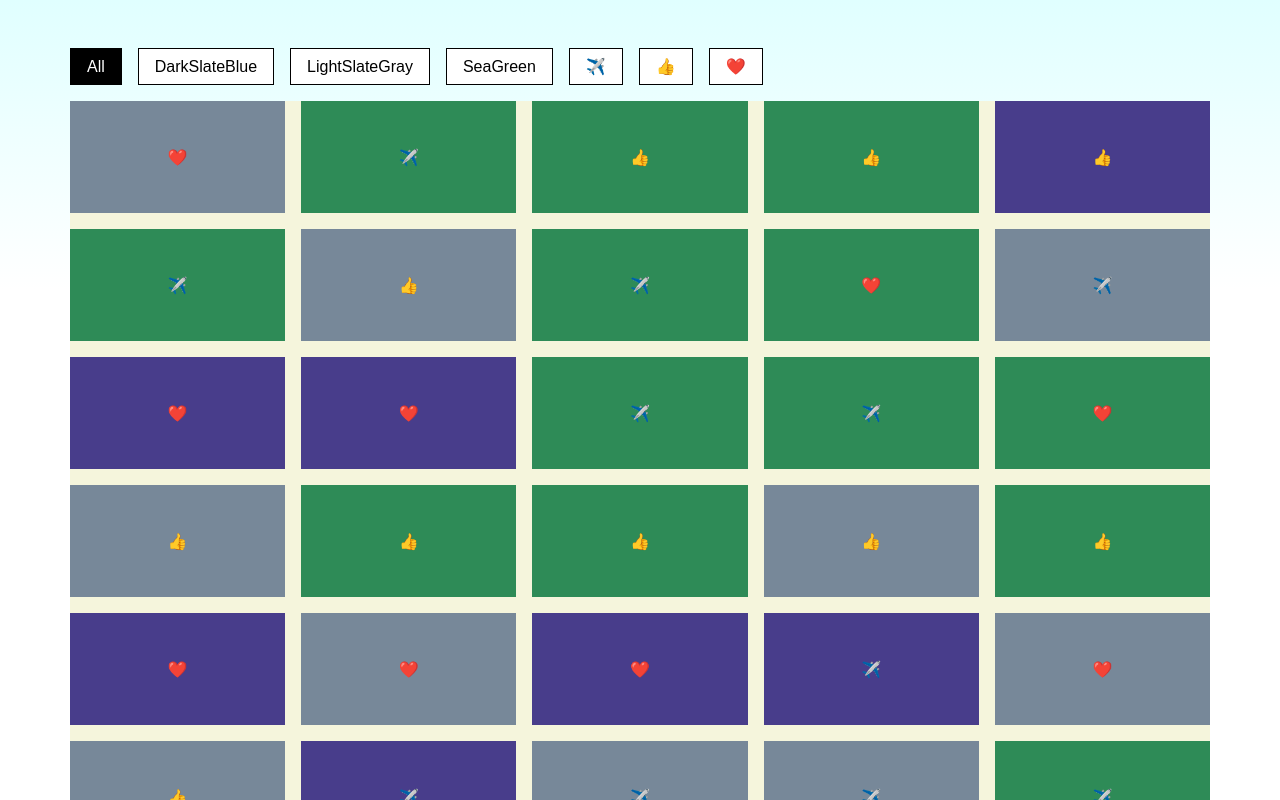
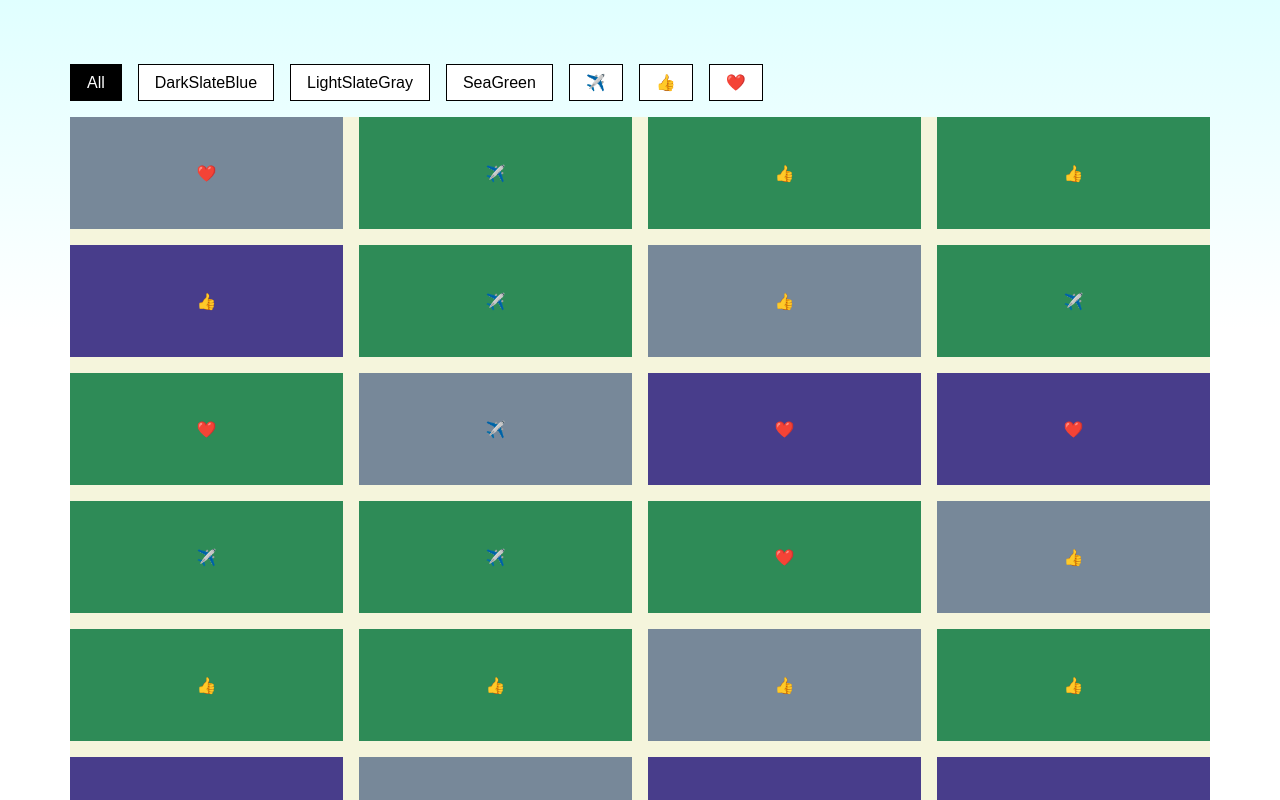
Before and after one commit to joshreisner/animated-container, a React (Create React App) app: page / in a window 1280 px wide. Shown: the top 800 px of the page. Built offline with nearby package versions, Linux system fonts and the light colour scheme.

Commit message:
now more generic "container"

```diff
--- a/package.json
+++ b/package.json
@@ -1,5 +1,5 @@
 {
-  "name": "animated-grid",
+  "name": "animated-container",
   "version": "0.1.0",
   "private": true,
   "dependencies": {
--- a/public/index.html
+++ b/public/index.html
@@ -11,7 +11,7 @@
     />
     <link rel="apple-touch-icon" href="%PUBLIC_URL%/logo192.png" />
     <link rel="manifest" href="%PUBLIC_URL%/manifest.json" />
-    <title>Animated Grid</title>
+    <title>Animated Container</title>
   </head>
   <body>
     <noscript>You need to enable JavaScript to run this app.</noscript>
--- a/src/AnimatedGrid.tsx
+++ b/src/AnimatedContainer.tsx
@@ -1,44 +1,40 @@
 import { CSSProperties, useEffect, useRef, useState } from "react";
+import { Property } from "csstype";
 
-export default function AnimatedGrid({
-  animationTime = 600,
-  gap = "1rem",
+export default function AnimatedContainer({
+  time = 600,
   children,
   style,
 }: {
-  animationTime?: number;
-  gap?: string;
+  time?: number;
   children: JSX.Element[];
   style?: CSSProperties;
 }) {
   const [buffer, setBuffer] = useState<{
     children: JSX.Element[];
-    gridStyle: CSSProperties;
+    height?: number;
     keys: string[];
+    shadowStyles: CSSProperties;
     status: "initializing" | "ready" | "changing" | "running";
     styles: { [key: string]: CSSProperties };
   }>({
     children: [],
-    gridStyle: {
-      ...grid,
-      ...style,
-      gap,
-    },
     keys: [],
+    shadowStyles: {},
     status: "initializing",
     styles: {},
   });
 
   //visible buffered children wrappers
-  const gridDivs = useRef<{ [key: string]: HTMLDivElement | null }>({});
+  const containerDivs = useRef<{ [key: string]: HTMLDivElement | null }>({});
 
-  //parent grid ref
-  const gridRef = useRef<HTMLDivElement | null>(null);
+  //parent container ref
+  const containerRef = useRef<HTMLDivElement | null>(null);
 
   //hidden unbuffered children wrappers
   const shadowDivs = useRef<{ [key: string]: HTMLDivElement | null }>({});
 
-  //"shadow" grid that transparently materializes when a change occurs
+  //"shadow" container that transparently materializes when a change occurs
   const shadowRef = useRef<HTMLDivElement | null>(null);
 
   //timer to run cleanup callback after animation finishes
@@ -58,7 +54,7 @@ export default function AnimatedGrid({
       removing: buffer.keys.filter((key) => !keys.includes(key)),
     };
 
-    //lookup object containing css for gridDivs
+    //lookup object containing css for containerDivs
     const styles: { [key: string]: CSSProperties } = {};
 
     if (buffer.status === "initializing") {
@@ -67,14 +63,14 @@ export default function AnimatedGrid({
     } else if (buffer.status === "ready") {
       //freeze parent style
       const { height, top, left } =
-        gridRef.current?.getBoundingClientRect() ?? {
+        containerRef.current?.getBoundingClientRect() ?? {
           left: 0,
           top: 0,
         };
 
       //freeze child styles
       buffer.keys.forEach((key) => {
-        const css = gridDivs.current[key]?.getBoundingClientRect();
+        const css = containerDivs.current[key]?.getBoundingClientRect();
         styles[key] = {
           height: css?.height,
           left: css ? css.left - left : undefined,
@@ -97,10 +93,22 @@ export default function AnimatedGrid({
         };
       });
 
+      let shadowStyles: CSSProperties = {
+        opacity: 0,
+        position: "absolute",
+        top: 0,
+        zIndex: -10,
+      };
+
+      if (containerRef.current) {
+        shadowStyles = { ...shadowStyles, ...getStyles(containerRef.current) };
+      }
+
       setBuffer({
         ...buffer,
         children: [...buffer.children, ...newElements],
-        gridStyle: { ...buffer.gridStyle, height, position: "relative" },
+        height,
+        shadowStyles,
         status: "changing",
         styles,
       });
@@ -120,7 +128,7 @@ export default function AnimatedGrid({
           opacity: 1,
           top: target ? target.top - top : undefined,
           transform: "scale(1)",
-          transition: `opacity ${animationTime}ms, transform ${animationTime}ms`,
+          transition: `opacity ${time}ms, transform ${time}ms`,
           width: target?.width,
         };
       });
@@ -132,7 +140,7 @@ export default function AnimatedGrid({
           ...buffer.styles[key],
           left: target?.left ? target.left - left : undefined,
           top: target?.top ? target.top - top : undefined,
-          transition: `left ${animationTime}ms, top ${animationTime}ms`,
+          transition: `left ${time}ms, top ${time}ms`,
         };
       });
 
@@ -141,7 +149,7 @@ export default function AnimatedGrid({
           ...buffer.styles[key],
           opacity: 0,
           transform: "scale(0)",
-          transition: `opacity ${animationTime}ms, transform ${animationTime}ms`,
+          transition: `opacity ${time}ms, transform ${time}ms`,
         };
       });
 
@@ -152,29 +160,22 @@ export default function AnimatedGrid({
       timer.current = setTimeout(() => {
         setBuffer({
           children,
-          gridStyle: {
-            ...buffer.gridStyle,
-            height: undefined,
-            position: undefined,
-          },
+          height: undefined,
           keys,
+          shadowStyles: {},
           status: "ready",
           styles: {},
         });
-      }, animationTime);
+      }, time);
 
       setBuffer({
         ...buffer,
-        gridStyle: {
-          ...buffer.gridStyle,
-          height,
-          transition: `height ${animationTime}ms`,
-        },
+        height,
         status: "running",
         styles,
       });
     }
-  }, [animationTime, buffer, children]);
+  }, [time, buffer, children]);
 
   //clean up
   useEffect(() => {
@@ -186,18 +187,26 @@ export default function AnimatedGrid({
   }, []);
 
   return (
-    <div ref={gridRef} style={buffer.gridStyle}>
+    <div
+      ref={containerRef}
+      style={{
+        ...style,
+        height: buffer.height,
+        position: "relative",
+        transition: `height ${time}ms`,
+      }}
+    >
       {buffer.children.map((child) => (
         <div
           key={child.key}
-          ref={(el) => child.key && (gridDivs.current[child.key] = el)}
+          ref={(el) => child.key && (containerDivs.current[child.key] = el)}
           style={child.key ? buffer.styles[child.key] : undefined}
         >
           {child}
         </div>
       ))}
       {buffer.status === "changing" && (
-        <div ref={shadowRef} style={{ ...shadow, gap }}>
+        <div ref={shadowRef} style={{ ...buffer.shadowStyles }}>
           {children.map((child) => (
             <div
               key={child.key}
@@ -212,17 +221,35 @@ export default function AnimatedGrid({
   );
 }
 
-const grid: CSSProperties = {
-  alignContent: "start",
-  display: "grid",
-  gridTemplateColumns: "repeat(5, 1fr)",
-};
-
-const shadow: CSSProperties = {
-  ...grid,
-  opacity: 0,
-  position: "absolute",
-  top: 0,
-  width: "100%",
-  zIndex: -10,
-};
+//copy style properties from parent that are relevant to determining child position
+function getStyles(element: HTMLElement): CSSProperties {
+  const elementStyles = window.getComputedStyle(element);
+  return {
+    alignContent: elementStyles.getPropertyValue("align-content"),
+    alignItems: elementStyles.getPropertyValue("align-items"),
+    columnGap: elementStyles.getPropertyValue("column-gap"),
+    display: elementStyles.getPropertyValue("display"),
+    flexDirection: elementStyles.getPropertyValue(
+      "flex-direction"
+    ) as Property.FlexDirection,
+    flexFlow: elementStyles.getPropertyValue("flex-flow"),
+    flexWrap: elementStyles.getPropertyValue("flex-wrap") as Property.FlexWrap,
+    gap: elementStyles.getPropertyValue("gap"),
+    grid: elementStyles.getPropertyValue("grid"),
+    gridAutoColumns: elementStyles.getPropertyValue("grid-auto-columns"),
+    gridAutoFlow: elementStyles.getPropertyValue("grid-auto-flow"),
+    gridAutoRows: elementStyles.getPropertyValue("grid-auto-rows"),
+    gridTemplate: elementStyles.getPropertyValue("grid-template"),
+    gridTemplateAreas: elementStyles.getPropertyValue("grid-template-areas"),
+    gridTemplateColumns: elementStyles.getPropertyValue(
+      "grid-template-columns"
+    ),
+    //gridTemplateRows: elementStyles.getPropertyValue("grid-template-rows"),
+    justifyContent: elementStyles.getPropertyValue("justify-content"),
+    justifyItems: elementStyles.getPropertyValue("justify-items"),
+    placeContent: elementStyles.getPropertyValue("place-content"),
+    placeItems: elementStyles.getPropertyValue("place-items"),
+    rowGap: elementStyles.getPropertyValue("row-gap"),
+    width: elementStyles.getPropertyValue("width"),
+  };
+}
--- a/src/App.styles.ts
+++ b/src/App.styles.ts
@@ -5,18 +5,19 @@ export const Container = styled.div`
   gap: 1rem;
   margin: 1rem auto;
   @media (min-width: 768px) {
+    margin: 2rem auto;
     max-width: 720px;
   }
   @media (min-width: 992px) {
-    margin: 2rem auto;
+    margin: 3rem auto;
     max-width: 960px;
   }
   @media (min-width: 1200px) {
-    margin: 3rem auto;
+    margin: 4rem auto;
     max-width: 1140px;
   }
   @media (min-width: 1400px) {
-    margin: 4rem auto;
+    margin: 5rem auto;
     max-width: 1320px;
   }
 `;
@@ -39,6 +40,27 @@ export const Filter = styled.nav`
   }
 `;
 
+export const GridWrapper = styled.div`
+  > div {
+    align-content: start;
+    background-color: beige;
+    display: grid;
+    gap: 1rem;
+    @media (min-width: 768px) {
+      grid-template-columns: repeat(2, 1fr);
+    }
+    @media (min-width: 992px) {
+      grid-template-columns: repeat(3, 1fr);
+    }
+    @media (min-width: 1200px) {
+      grid-template-columns: repeat(4, 1fr);
+    }
+    @media (min-width: 1400px) {
+      grid-template-columns: repeat(5, 1fr);
+    }
+  }
+`;
+
 export const Item = styled.div`
   align-items: center;
   color: white;
--- a/src/App.tsx
+++ b/src/App.tsx
@@ -1,8 +1,8 @@
 import { useState } from "react";
 
-import { Container, Filter, Item } from "./App.styles";
+import { Container, Filter, GridWrapper, Item } from "./App.styles";
 import { all, colors, values, data } from "./App.data";
-import AnimatedGrid from "./AnimatedGrid";
+import AnimatedContainer from "./AnimatedContainer";
 
 export default function App() {
   const [selected, setSelected] = useState(all);
@@ -20,15 +20,19 @@ export default function App() {
           </button>
         ))}
       </Filter>
-      <AnimatedGrid style={{ backgroundColor: "beige" }}>
+      <GridWrapper>
+        <AnimatedContainer>
           {data
-          .filter((item) => ["All", item.value, item.color].includes(selected))
+            .filter((item) =>
+              ["All", item.value, item.color].includes(selected)
+            )
             .map((item) => (
               <Item key={item.id} style={{ backgroundColor: item.color }}>
                 {item.value}
               </Item>
             ))}
-      </AnimatedGrid>
+        </AnimatedContainer>
+      </GridWrapper>
     </Container>
   );
 }
```
Also changed, not shown: 1 other file (tests, documents, lock files or other folders). Lines whose indentation alone changed are shown as unchanged.
